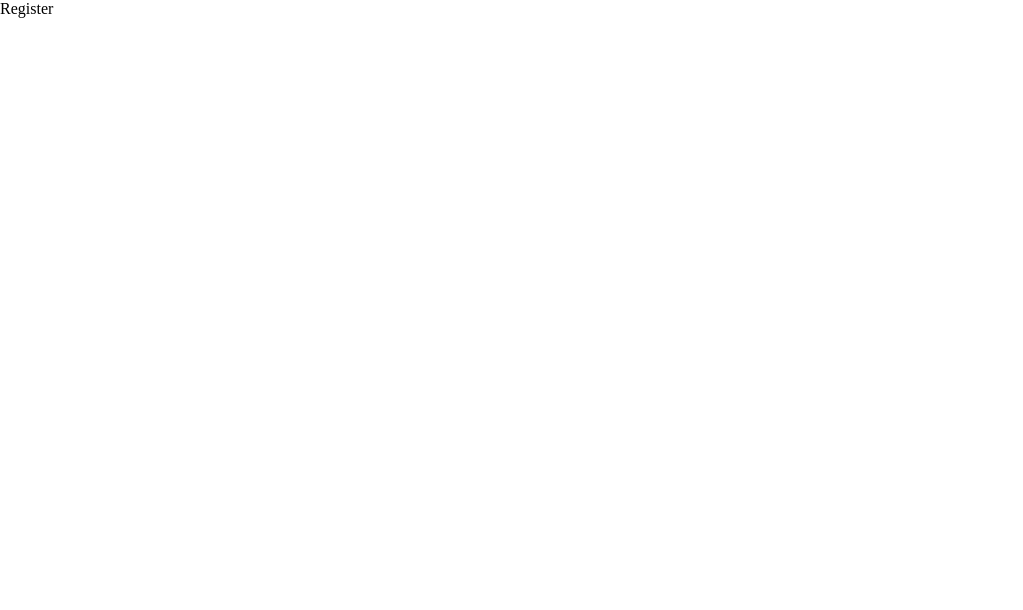
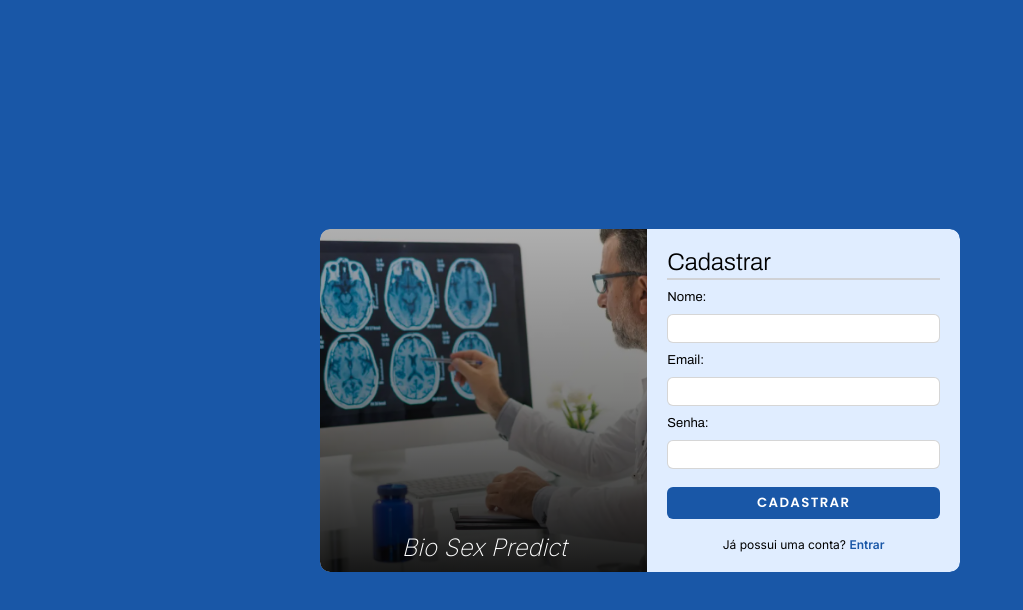
Before and after one commit to liviantorres/bioSexPredict, a React (Vite) app in the folder frontend/bioSexPredict/: page /register in a window 1280 px wide. Shown: the top 610 px of the page, without its empty margins (0-1023 px from the left). Built offline with nearby package versions, Linux system fonts and the light colour scheme; the HTML template or start-up script is replaced by a standard one.

Commit message:
Resolve #8

```diff
--- a/frontend/bioSexPredict/index.html
+++ b/frontend/bioSexPredict/index.html
@@ -10,6 +10,9 @@
       href="https://fonts.googleapis.com/css2?family=Archivo:ital,wght@0,100..900;1,100..900&family=Inter:wght@100..900&display=swap"
       rel="stylesheet"
     />
+    <link rel="preconnect" href="https://fonts.googleapis.com">
+<link rel="preconnect" href="https://fonts.gstatic.com" crossorigin>
+<link href="https://fonts.googleapis.com/css2?family=Archivo:ital,wght@0,100..900;1,100..900&family=Inter:wght@100..900&family=Poppins:ital,wght@0,100;0,200;0,300;0,400;0,500;0,600;0,700;0,800;0,900;1,100;1,200;1,300;1,400;1,500;1,600;1,700;1,800;1,900&display=swap" rel="stylesheet">
     <meta name="viewport" content="width=device-width, initial-scale=1.0" />
     <title>BioSex Predict</title>
   </head>
--- a/frontend/bioSexPredict/package.json
+++ b/frontend/bioSexPredict/package.json
@@ -13,6 +13,7 @@
     "biosexpredict": "file:",
     "react": "^18.3.1",
     "react-dom": "^18.3.1",
+    "react-icons": "^5.4.0",
     "react-router-dom": "^7.1.1",
     "styled-components": "^6.1.14"
   },
--- /dev/null
+++ b/frontend/bioSexPredict/src/components/Navbar.jsx
@@ -0,0 +1,88 @@
+import styled from "styled-components";
+import { NavLink } from "react-router-dom";
+import { FaRegCircleUser } from "react-icons/fa6";
+
+const NavbarContainer = styled.nav`
+  background-color: #1c3d67;
+  display: flex;
+  align-items: center;
+  justify-content: space-between;
+  padding: 10px 30px 10px 30px;
+  & ul {
+    display: flex;
+    gap: 20px;
+    list-style-type: none;
+
+    & a {
+      color: #ffff;
+      text-decoration: none;
+    }
+
+    & a.active {
+      opacity: 1;
+    }
+  }
+`;
+
+const TextOverlay = styled.p`
+  color: #ffffff;
+  font-family: "Inter", sans-serif;
+  font-size: 24px;
+  font-weight: 200;
+  font-style: italic;
+`;
+
+const StyledNavLink = styled(NavLink)`
+  font-family: "Poppins", sans-serif;
+  font-weight: 400;
+  color: white;
+  text-decoration: none;
+  font-size: 1rem;
+  padding: 5px 10px;
+
+  &.active {
+    font-weight: 700;
+    text-decoration: none;
+  }
+
+  &:hover {
+    color: #a1c4f1;
+  }
+`;
+
+const DivContainer = styled.div`
+  display: flex;
+  align-items: center;
+  gap: 0px;
+
+  & div{
+    margin: 0px 20px 0px 20px;
+  }
+`;
+
+const Navbar = () => {
+  return (
+    <NavbarContainer>
+      <DivContainer>
+        <img src="/bioSexPredict.svg" alt="" />
+        <TextOverlay>Bio Sex Predict</TextOverlay>
+      </DivContainer>
+
+      <DivContainer>
+        <StyledNavLink to="/inicio/catalogar-individuo">
+          Catalogar indivíduo
+        </StyledNavLink>
+
+        <StyledNavLink to="/inicio/individuos-catalogados">
+          Indivíduos catalogados
+        </StyledNavLink>
+
+        <div>
+        <FaRegCircleUser size={34} color="white" />
+        </div>
+      </DivContainer>
+    </NavbarContainer>
+  );
+};
+
+export default Navbar;
--- /dev/null
+++ b/frontend/bioSexPredict/src/layouts/PageLayout.jsx
@@ -0,0 +1,23 @@
+import Navbar from "../components/Navbar";
+import { Outlet } from "react-router-dom";
+import styled from "styled-components";
+import PropTypes from "prop-types";
+
+const LayoutContainer = styled.div``;
+
+const PageLayout = () => {
+  return (
+    <LayoutContainer>
+      <Navbar />
+      <div>
+        <Outlet />
+      </div>
+    </LayoutContainer>
+  );
+};
+
+PageLayout.propTypes = {
+  userType: PropTypes.string.isRequired,
+};
+
+export default PageLayout;
--- /dev/null
+++ b/frontend/bioSexPredict/src/pages/CatalogarIndividuo.jsx
@@ -0,0 +1,9 @@
+const CatalogarIndividuo = () => {
+    return (
+    <>
+    <p>teste</p>
+    </>
+    );
+}
+
+export default CatalogarIndividuo;
--- /dev/null
+++ b/frontend/bioSexPredict/src/pages/IndividuosCatalogados.jsx
@@ -0,0 +1,7 @@
+const IndividuosCatalogados = () => {
+    return ( <>
+    <p>IndividuosCatalogados</p>
+    </> );
+}
+
+export default IndividuosCatalogados;
--- a/frontend/bioSexPredict/src/pages/Register.jsx
+++ b/frontend/bioSexPredict/src/pages/Register.jsx
@@ -1,7 +1,165 @@
+import styled from "styled-components";
+
+const ContainerLogin = styled.div`
+  width: 100%;
+  height: 100vh;
+  background-color: #1957a7;
+  display: flex;
+  justify-content: center;
+  align-items: center;
+`;
+
+const StyledImage = styled.img`
+  width: 100%;
+  height: 100%;
+  object-fit: cover;
+  border-radius: 10px 0px 0px 10px;
+`;
+
+const DivContainer = styled.div`
+  display: flex;
+  flex-direction: row;
+  align-items: stretch;
+  width: 50%;
+  border-radius: 10px;
+  overflow: hidden;
+`;
+
+const DivLeft = styled.div`
+  flex: 1.2;
+  position: relative;
+`;
+
+const TextOverlay = styled.p`
+   position: absolute;
+   bottom: 10px;
+   left: 25%;
+  color: #FFFFFF;
+  font-family: "Inter", sans-serif;
+  font-size: 24px;
+  font-weight: 200;
+  font-style: italic;
+  text-align: center;
+  z-index: 2;
+`;
+
+const GradientOverlay = styled.div`
+  position: absolute;
+  top: 0;
+  left: 0;
+  width: 100%;
+  height: 100%;
+  background: linear-gradient(
+    to top,
+    rgba(0, 0, 0, 0.9),
+    rgba(0, 0, 0, 0.5),
+    rgba(0, 0, 0, 0.3)
+  );
+  border-radius: 10px 0px 0px 10px;
+  pointer-events: none;
+`;
+
+
+const DivRight = styled.div`
+  flex: 1;
+  font-family: "Archivo", sans-serif;
+  background-color: #e0edff;
+  display: flex;
+  flex-direction: column;
+  gap: 10px;
+  padding: 20px;
+  border-radius: 0px 10px 10px 0px;
+  & label {
+    font-size: 13px;
+  }
+  & h2 {
+    font-weight: 300;
+    position: relative;
+    padding-bottom: 5px;
+  }
+  & h2::after {
+    content: "";
+    position: absolute;
+    bottom: 0;
+    left: 0;
+    width: 100%;
+    height: 2px;
+    background-color: #cccc;
+
+  }
+
+  & button {
+    font-family: "Poppins", sans-serif;
+    font-weight: 600;
+    letter-spacing: 0.1em;
+    text-transform: uppercase;
+    color: #ffff;
+    background-color: #1957a7;
+    cursor: pointer;
+    border: none;
+    border-radius: 6px;
+    padding: 6px 0px 6px 0px;
+    margin: 8px 0px 8px 0px;
+    transition: background-color 1s, transform 1s;
+  }
+  & button:hover {
+    background-color: #347ad4;
+    transform: scale(1.01);
+  }
+
+  & input {
+    border: 1px solid #cccc;
+    border-radius: 6px;
+    padding: 6px 0px 6px 0px;
+    outline: none;
+    padding-left: 6px;
+  }
+
+  & p {
+    font-family: "Inter", sans-serif;
+    font-size: 12px;
+    text-align: center;
+  }
+
+  & a {
+    text-decoration: none;
+    font-weight: 600;
+    color: #1957A7;
+    cursor: pointer;
+  }
+
+  & a:hover{
+    color: #1957a7c5;
+  }
+`;
+
 const Register = () => {
-    return ( <>
-    Register
-    </>);
-}
+  return (
+    <ContainerLogin>
+      <DivContainer>
+        <DivLeft>
+
+          <StyledImage src="login.png" alt="" />
+          <GradientOverlay/>
+          <TextOverlay>Bio Sex Predict</TextOverlay>
+
+        </DivLeft>
+        <DivRight>
+          <h2>Cadastrar</h2>
+          <label htmlFor="">Nome:</label>
+          <input type="text" />
+          <label htmlFor="">Email:</label>
+          <input type="text" />
+          <label htmlFor="">Senha:</label>
+          <input type="password" />
+          <button>Cadastrar</button>
+          <p>
+            Já possui uma conta? <a href="/">Entrar</a>
+          </p>
+        </DivRight>
+      </DivContainer>
+    </ContainerLogin>
+  );
+};
 
 export default Register;
--- a/frontend/bioSexPredict/src/routes/Paths.jsx
+++ b/frontend/bioSexPredict/src/routes/Paths.jsx
@@ -1,14 +1,24 @@
 import {BrowserRouter, Routes, Route  } from "react-router-dom"
 import Login from "../pages/Login"
 import Register from "../pages/Register";
+import PageLayout from "../layouts/PageLayout";
+import CatalogarIndividuo from "../pages/CatalogarIndividuo";
+import IndividuosCatalogados from "../pages/IndividuosCatalogados";
 
 const Paths = () => {
     return (
         <>
         <BrowserRouter>
         <Routes>
+
             <Route path="/" element={ <Login/> }/>
             <Route path="/register" element={ <Register/> }/>
+
+            <Route path="/inicio" element={<PageLayout/>}>
+                 <Route index element={ <CatalogarIndividuo/> }/>
+                 <Route path="/inicio/catalogar-individuo" element={ <CatalogarIndividuo/> }/>
+                 <Route path="/inicio/individuos-catalogados" element={ <IndividuosCatalogados/> }/>
+            </Route>
         </Routes>
         </BrowserRouter>
 
```
Also changed, not shown: 1 other file (tests, documents, lock files or other folders).
